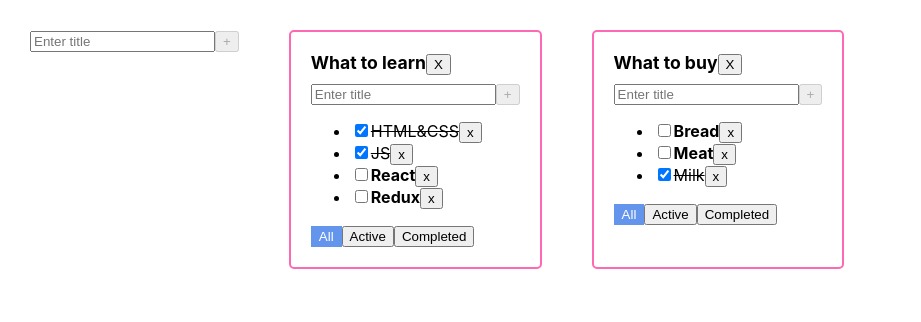
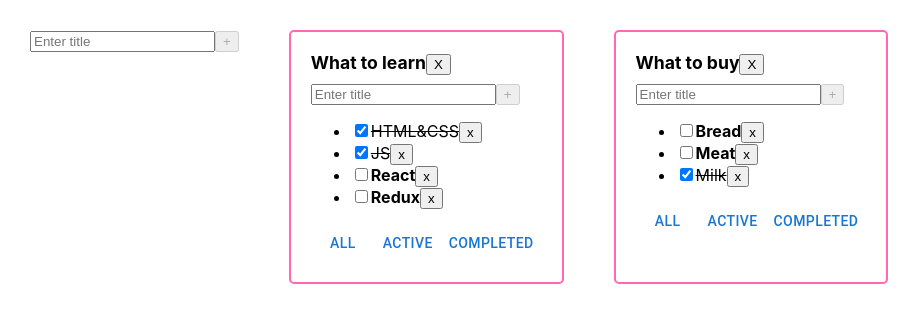
Before and after one commit to vbsm11/todolist-comeback, a React (Create React App) app: page / in a window 1280 px wide. Shown: the top 322 px of the page, without its empty margins (0-921 px from the left). Built offline with nearby package versions, Linux system fonts and the light colour scheme; the HTML template or start-up script is replaced by a standard one.

Commit message:
Import Button components from Material UI

```diff
--- a/src/TodoList.tsx
+++ b/src/TodoList.tsx
@@ -2,6 +2,7 @@ import React, {ChangeEvent, FC} from 'react';
 import {FilterValueType, TaskType} from './App';
 import {AddItemForm} from './AddItemForm';
 import EditableSpan from './EditableSpan';
+import {Button} from '@mui/material';
 
 type TodoListPropsType = {
     todoListId: string
@@ -77,21 +78,21 @@ const TodoList: FC<TodoListPropsType> = (props) => {
                 {todoListItems}
             </ul>
             <div>
-                <button
+                <Button
                     className={props.filter === 'all' ? 'btn-active' : ''}
                     onClick={() => props.changeTodolistFilter(props.todoListId, 'all')}
                 >All
-                </button>
-                <button
+                </Button>
+                <Button
                     className={props.filter === 'active' ? 'btn-active' : ''}
                     onClick={() => props.changeTodolistFilter(props.todoListId, 'active')}
                 >Active
-                </button>
-                <button
+                </Button>
+                <Button
                     className={props.filter === 'completed' ? 'btn-active' : ''}
                     onClick={() => props.changeTodolistFilter(props.todoListId, 'completed')}
                 >Completed
-                </button>
+                </Button>
             </div>
         </div>
     );
```
